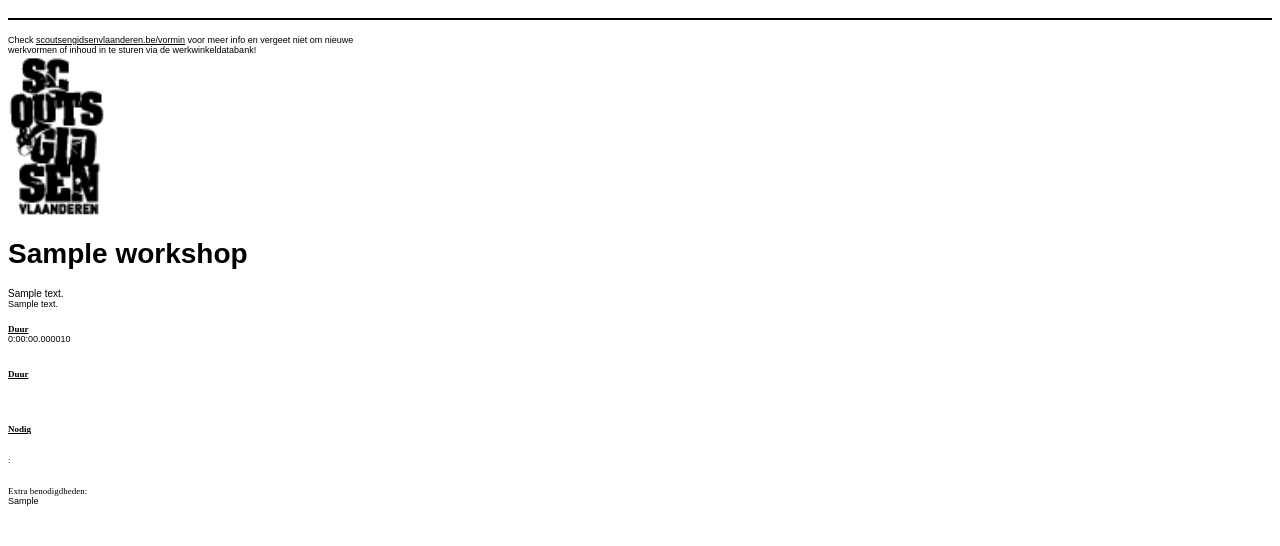
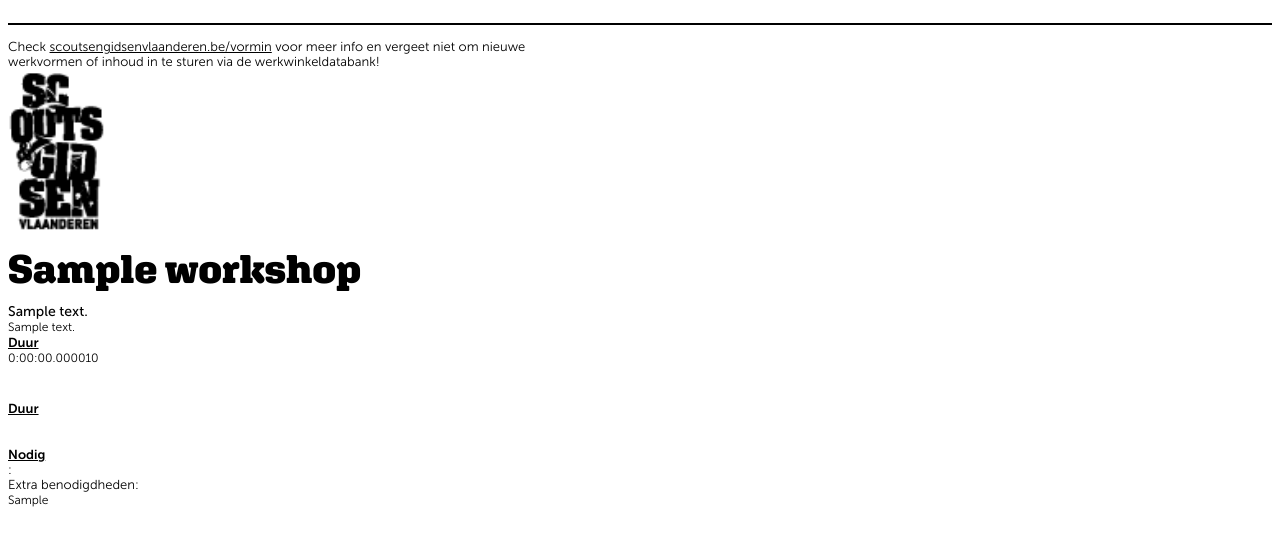
Before and after one commit to ScoutsGidsenVL/werkwinkeldatabank-backend, a Django app: template scouts_wwdb_api/apps/wwdb_exports/templates/workshop.html in a window 1280 px wide. Shown: the top 546 px of the page. Run offline with Django 3.2, Linux system fonts and the light colour scheme; the template is opened without the code that fills it: values that come from a table or form of the project are taken from there, others are empty; data comes from the database, SQL or seed files in the repository; tables that the repository leaves empty hold one stand-in row (values such as "Sample post"); parts of the project's set-up code (start-up, migrations or seed data) failed here and were passed over.

Commit message:
add fonts to pdf

```diff
--- a/scouts_wwdb_api/apps/wwdb_exports/templates/workshop.html
+++ b/scouts_wwdb_api/apps/wwdb_exports/templates/workshop.html
@@ -33,16 +33,59 @@
         }
     }
 
-    /* @font-face {
-        font-family: XanhMono;
-        src: url('/static/XanhMono-Regular.ttf');
+
+
+    @font-face {
+        font-family: Aglet-Slab;
+        src: url('/static/AgletSlab-Black.ttf');
+        font-weight: 800;
+        font-style: normal;
+    }
+
+
+    @font-face {
+        font-family: Museo-Sans;
+        src: url('/static/MuseoSans_300-webfont.ttf');
+        font-weight: 300;
+        font-style: normal;
+    }
+
+    @font-face {
+        font-family: Museo-Sans;
+        src: url('/static/MuseoSans_300_Italic-webfont.ttf');
+        font-weight: 300;
+        font-style: italic;
+    }
+
+    @font-face {
+        font-family: Museo-Sans-500;
+        src: url('/static/MuseoSans_500-webfont.ttf');
+        font-weight: 500;
+        font-style: normal;
+    }
+
+
+    @font-face {
+        font-family: Museo-Sans-semi-bold;
+        src: url('/static/MuseoSans_700-webfont.ttf');
+        font-weight: 700;
+        font-style: normal;
+    }
+
+
+    @font-face {
+        font-family: Museo-Sans-bold;
+        src: url('/static/MuseoSans_900-webfont.ttf');
         font-weight: bold;
-    } */
+        font-style: normal;
+    }
 
 
     h1 {
         font-family: Aglet-Slab, sans-serif;
-        font-size: 28px;
+        font-size: 40px;
+        line-height: 16px;
+        font-weight: 800;
     }
 
     img.logo{
@@ -50,46 +93,56 @@
     }
 
     h2 {
-        font-family: Museo-Sans;
-        font-size: 16px;
-        font-weight: 900;
+        font-family: Museo-Sans-bold;
+        font-size: 23px;
+        font-weight: bold;
+        margin-bottom: 0;
+        margin-top: 20px;
     }
 
     h3 {
-        font-family: Museo-Sans;
-        font-size: 13px;
+        font-family: Museo-Sans-semi-bold;
+        font-size: 18px;
         font-weight: 700;
+        margin-bottom: 0;
+        margin-top: 0;
     }
 
     h4 {
         font-family: Museo-Sans;
-        font-size: 9px;
-        font-weight: 900;
+        font-size: 13px;
+        font-weight: bold;
+        margin-bottom: 0;
+        margin-top: 0;
     }
 
     h5{
-        font-family: Museo Sans;
-        font-size: 9px;
+        font-family: Museo-Sans-semi-bold;
+        font-size: 13px;
         text-decoration: underline;
         margin-bottom: 0;
+        margin-bottom: 0;
+        margin-top: 0;
     }
 
     h6{
-        font-family: Museo Sans;
-        font-size: 9px;
+        font-family: Museo-Sans;
+        font-size: 13px;
         margin-bottom: 0;
         font-weight: 300;
+        margin-bottom: 0;
+        margin-top: 0;
     }
 
     .intro {
-        font-family: Museo-Sans, sans-serif;
-        font-size: 10px;
+        font-family: Museo-Sans-500, sans-serif;
+        font-size: 14px;
         font-weight: 500;
     }
 
     body{
         font-family: Museo-Sans, sans-serif;
-        font-size: 9px;
+        font-size: 12px;
         font-weight: 300;
         color: #000000;
     }
@@ -100,7 +153,7 @@
 
     td{
         border-bottom: 1px solid #000000;
-        padding: 7px 5px 5px 5px;
+        padding: 5px 5px 0px 5px;
     }
 
     table {
@@ -125,7 +178,7 @@
         display: block;
         width: 100%;
         text-align: left;
-        font-size: 9px;
+        font-size: 13px;
     }
 
     figure{
@@ -134,6 +187,10 @@
 
     a{
         color: #E00A1E;
+    }
+
+    strong{
+        font-family: Museo-Sans-bold;
     }
 
     .nodig ul{
@@ -145,7 +202,7 @@
         width: 100%;
         text-align: left;
         font-family: Museo-Sans, sans-serif;
-        font-size: 9px;
+        font-size: 13px;
         font-weight: 300;
         color: #000000;
     }
@@ -160,6 +217,7 @@
 
     .headertable td{
         border-bottom: none;
+        font-family: ;
     }
 
     .content-wrapper{
@@ -199,10 +257,9 @@
         <br/>
         {% for building_block in workshop.building_blocks.all %}
             <div>
-                <h3>{{ building_block.title }}</h3>
+                <h2>{{ building_block.title }}</h2>
                 <h5>Duur</h5>
                 <span>{{ building_block.duration }}</span>
-                <br/>
                 <br/>
                 <div>{{ building_block.description | safe }}</div>
             </div>
```
Also changed, not shown: scouts_wwdb_api/static/AgletSlab-Black.ttf (added), scouts_wwdb_api/static/MuseoSans_100-webfont.ttf (added), scouts_wwdb_api/static/MuseoSans_100_Italic-webfont.ttf (added), scouts_wwdb_api/static/MuseoSans_300-webfont.ttf (added), scouts_wwdb_api/static/MuseoSans_300_Italic-webfont.ttf (added), scouts_wwdb_api/static/MuseoSans_500-webfont.ttf (added), scouts_wwdb_api/static/MuseoSans_500_Italic-webfont.ttf (added), scouts_wwdb_api/static/MuseoSans_700-webfont.ttf (added), scouts_wwdb_api/static/MuseoSans_700_Italic-webfont.ttf (added), scouts_wwdb_api/static/MuseoSans_900-webfont.ttf (added), scouts_wwdb_api/static/MuseoSans_900_Italic-webfont.ttf (added), scouts_wwdb_api/static/XanhMono-Regular.ttf (deleted).
